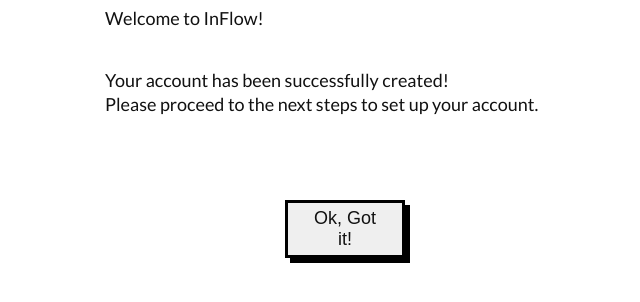
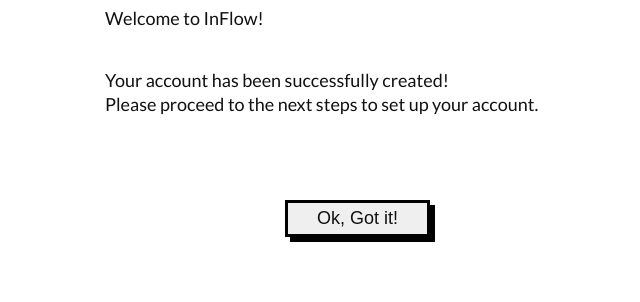
Before and after one commit to bkatchmar/InflowBaseCode, a Django app: page /inflow/demo/welcome in a window 1280 px wide. Shown: the part 206-508 px from the top of the page, without its empty margins (295-935 px from the left). Run offline with Django 3.2, Linux system fonts and the light colour scheme.

Commit message:
PRDDEV-61 - Correcting some issues I found first pass with these screens

```diff
--- a/inflowhq/inflowdemo/templates/congratulations.html
+++ b/inflowhq/inflowdemo/templates/congratulations.html
@@ -8,15 +8,15 @@
 		div.content p#title { font-size: 32px; margin: 50px 300px 0px; }
 		div.content p#congratulation { font-size: 18px; margin: 150px 400px 30px; }
 		div.content p#congratulation-para1 { font-size: 18px; margin: 0px 400px 8px; }
-  div.content button { border: 3px solid #000; border-radius: 0px; box-shadow: .5px .5px 0px #000; color: #111; cursor: pointer; font-size: 18px; margin: 80px 580px 0px; padding: 5px 20px; text-decoration: none; width: auto; -moz-box-shadow: 5px 5px 0px #000; -webkit-box-shadow: 5px 5px 0px #000; -moz-border-radius: 0px; -webkit-border-radius: 0px; }
+		div.content button { border: 3px solid #000; border-radius: 0px; box-shadow: .5px .5px 0px #000; color: #111; cursor: pointer; font-size: 18px; margin: 80px 580px 0px; padding: 5px 20px; text-decoration: none; width: 170px; -moz-box-shadow: 5px 5px 0px #000; -webkit-box-shadow: 5px 5px 0px #000; -moz-border-radius: 0px; -webkit-border-radius: 0px; }
 	</style>
 	<title>Congratulations</title>
 </head>
 <body>
 	<div class="content">
 		<p id="title">InFlow</p>
-		<p id="congratulation">Congratulations! </p>
-    <br>
+		<p id="congratulation">Congratulations!</p>
+		<br />
 		<p id="congratulation-para1">You have successfully set up your account on InFlow and</p>
 		<p id="congratulation-para1">are ready to start working and get paid!</p>
 		<button>Ok, Let's Go!</button>
--- a/inflowhq/inflowdemo/templates/welcome.html
+++ b/inflowhq/inflowdemo/templates/welcome.html
@@ -8,17 +8,17 @@
 		div.content p#title { font-size: 32px; margin: 50px 300px 0px; }
 		div.content p#welcome { font-size: 18px; margin: 150px 400px 30px; }
 		div.content p#success { font-size: 18px; margin: 0px 400px 8px; }
-  div.content button { border: 3px solid #000; border-radius: 0px; box-shadow: .5px .5px 0px #000; color: #111; cursor: pointer; font-size: 18px; margin: 80px 580px 0px; padding: 5px 20px; text-decoration: none; width: auto; -moz-box-shadow: 5px 5px 0px #000; -webkit-box-shadow: 5px 5px 0px #000; -moz-border-radius: 0px; -webkit-border-radius: 0px; }
+		div.content button { border: 3px solid #000; border-radius: 0px; box-shadow: .5px .5px 0px #000; color: #111; cursor: pointer; font-size: 18px; margin: 80px 580px 0px; padding: 5px 20px; text-decoration: none; width: 145px; -moz-box-shadow: 5px 5px 0px #000; -webkit-box-shadow: 5px 5px 0px #000; -moz-border-radius: 0px; -webkit-border-radius: 0px; }
 	</style>
 	<title>Welcome</title>
 </head>
 <body>
 	<div class="content">
 		<p id="title">InFlow</p>
-		<p id="welcome">Welcome to InFlow! </p>
-    <br>
+		<p id="welcome">Welcome to InFlow!</p>
+		<br />
 		<p id="success">Your account has been successfully created!</p>
-		<p id="success">Please proceed to the next steps to set up your account.  </p>
+		<p id="success">Please proceed to the next steps to set up your account.</p>
 		<button>Ok, Got it!</button>
 	</div>
 </body>
```
Also changed, not shown: inflowhq/inflowdemo/templates/address.html (+8 -6 lines). Lines whose indentation alone changed are shown as unchanged.
